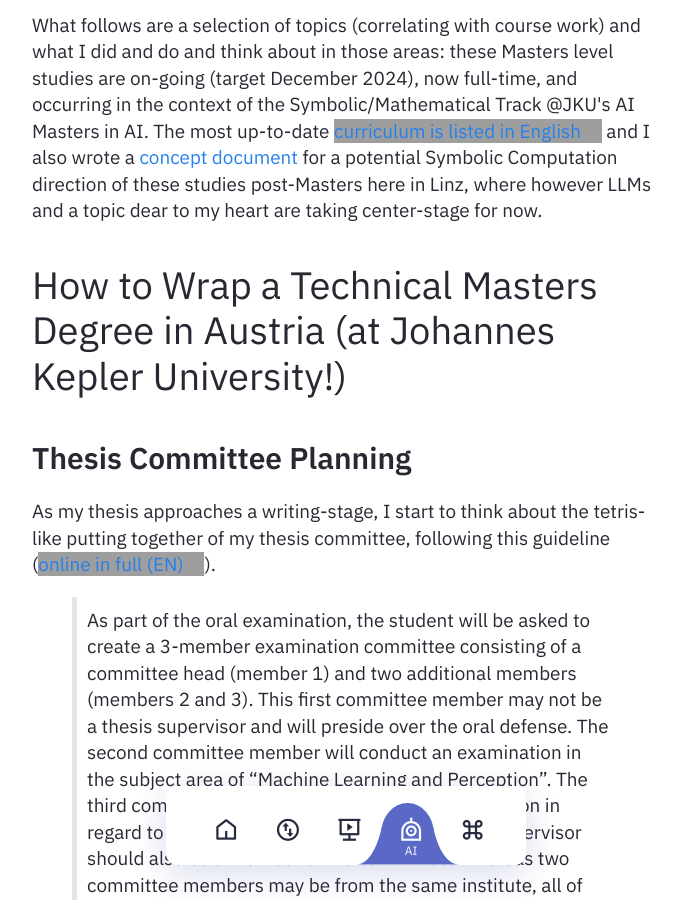
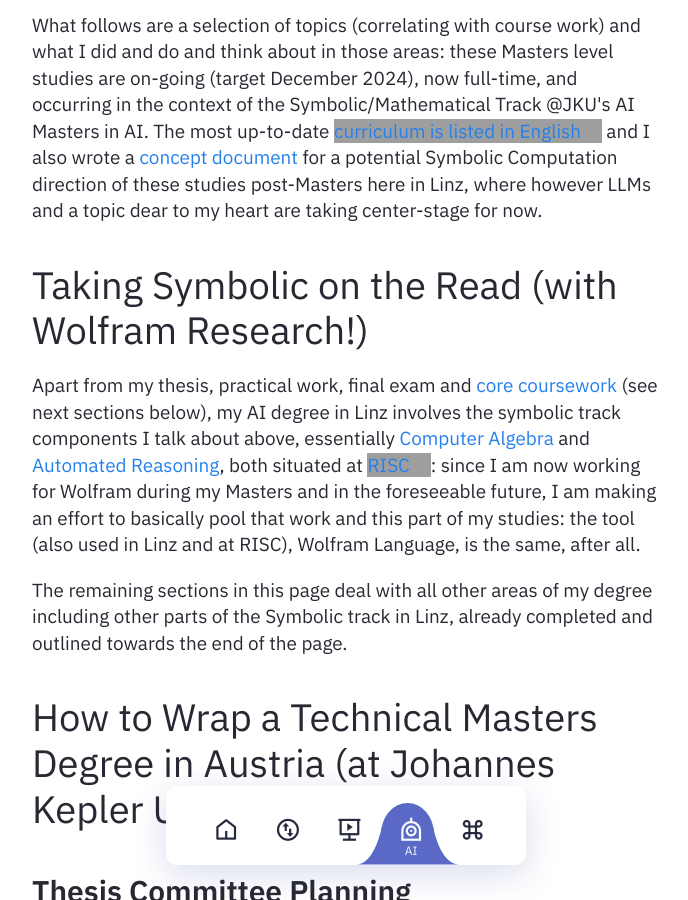
Before and after one commit to heseltime/heseltime.github.io, a Jekyll site: the page built from pages/rDai.md, in a window 1280 px wide and 900 px high, scrolled down 353 px. Shown: the whole window, without its empty margins (294-982 px from the left). Built offline with Jekyll 4.4.1, drawn with Linux system fonts in a browser that asks for light colours; grey boxes are pictures that could not be loaded.

Commit message:
Reference Wolfram from AI

```diff
--- a/pages/rDai.md
+++ b/pages/rDai.md
@@ -8,6 +8,12 @@
 @Johannes Kepler University (JKU), Linz: Motivated mainly by the apparent connection between AI technologies and approaches like modeling and NLP/LLM (Natural Language Processing/Large Language Models) and my discipline, ECM.
 
 What follows are a selection of topics (correlating with course work) and what I did and do and think about in those areas: these Masters level studies are on-going (target December 2024), now full-time, and occurring in the context of the Symbolic/Mathematical Track @JKU's AI Masters in AI. The most up-to-date [curriculum is listed in English](https://studienhandbuch.jku.at/curr/933) and I also wrote a [concept document](/assets/pdf/AI-SE-Symbolic-Computation-Concept.pdf) for a potential Symbolic Computation direction of these studies post-Masters here in Linz, where however LLMs and a topic dear to my heart are taking center-stage for now.
+
+# Taking Symbolic on the Read (with Wolfram Research!)
+
+Apart from my thesis, practical work, final exam and <a href="studies-overview">core coursework</a> (see next sections below), my AI degree in Linz involves the symbolic track components I talk about above, essentially <a href="/wolfram#computer-algebra">Computer Algebra</a> and <a href="/wolfram#automated-reasoning">Automated Reasoning</a>, both situated at [RISC](https://risc.jku.at/): since I am now working for Wolfram during my Masters and in the foreseeable future, I am making an effort to basically pool that work and this part of my studies: the tool (also used in Linz and at RISC), Wolfram Language, is the same, after all.
+
+The remaining sections in this page deal with all other areas of my degree including other parts of the Symbolic track in Linz, already completed and outlined towards the end of the page.
 
 # How to Wrap a Technical Masters Degree in Austria (at Johannes Kepler University!)
 
@@ -23,7 +29,7 @@
 
 ## Studies Overview
 
-But where am I right now in my studies and what is the timelined target?
+<div id="studies-overview">But where am I right now in my studies and what is the timelined target?</div>
 
 Coming soon.
 
```
